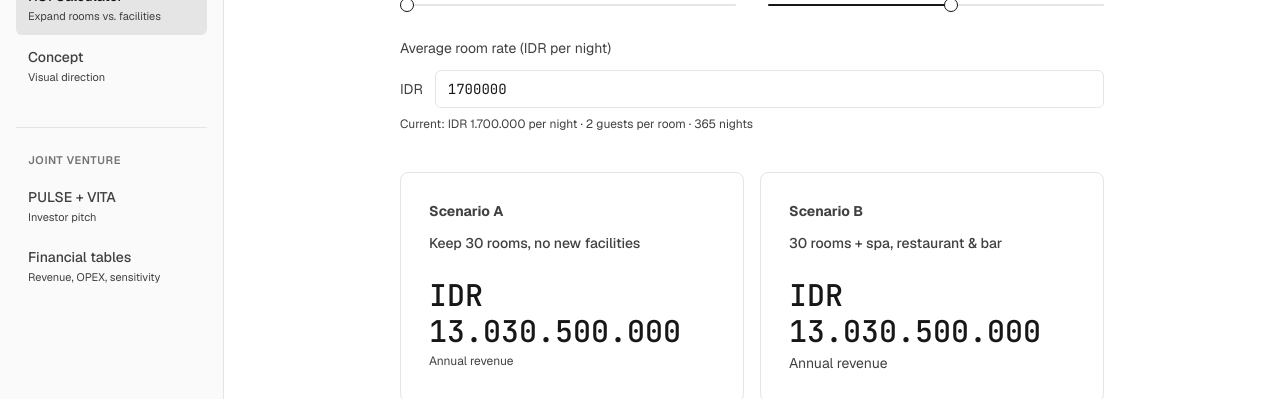
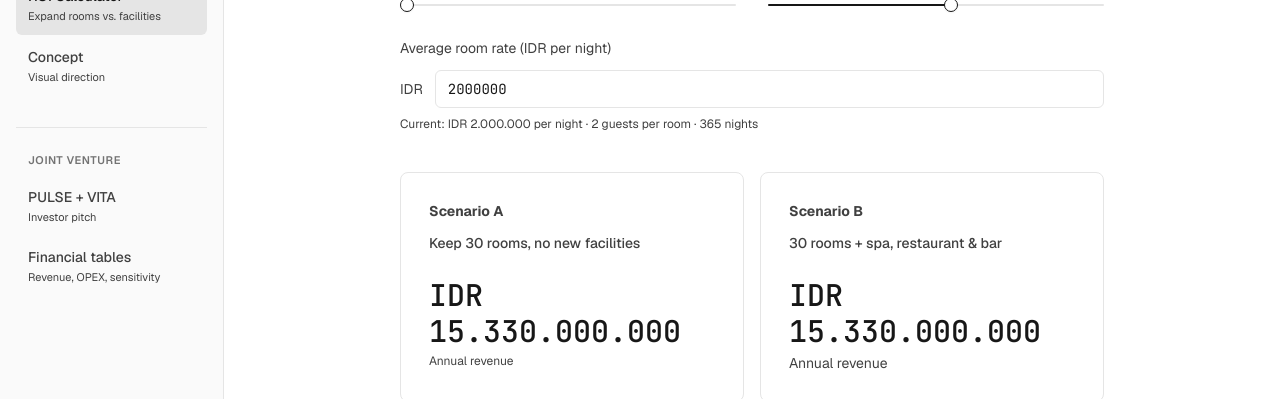
Before and after one commit to APandzic/ubud-project, a Next.js app: page /roi in a window 1280 px wide. Shown: the part 367-766 px from the top of the page. Built offline with nearby package versions, Linux system fonts and the light colour scheme.

Commit message:
word update

```diff
--- a/app/about/page.tsx
+++ b/app/about/page.tsx
@@ -2,7 +2,8 @@ const PHASES = [
 	{
 		number: "01",
 		title: "Development & Build",
-    description: "We take ownership of the full development process, ensuring the project is built correctly from both an operational and commercial perspective.",
+		description:
+			"We take ownership of the full development process, ensuring the project is built correctly from both an operational and commercial perspective.",
 		areas: [
 			{
 				label: "Concept & Strategy",
@@ -35,7 +36,7 @@ const PHASES = [
 					"Interior direction and guest experience",
 					"Room product design and pricing logic",
 					"OTA setup (Booking, Airbnb, etc.)",
-          "Systems setup, eporting, payments, operations",
+					"Systems setup, Reporting, payments, operations",
 				],
 			},
 		],
@@ -43,7 +44,8 @@ const PHASES = [
 	{
 		number: "02",
 		title: "Operational Setup",
-    description: "Before opening, we build the organization and structure needed to run the hotel efficiently with minimal owner involvement.",
+		description:
+			"Before opening, we build the organization and structure needed to run the hotel efficiently with minimal owner involvement.",
 		areas: [
 			{
 				label: "Scope",
@@ -61,7 +63,8 @@ const PHASES = [
 	{
 		number: "03",
 		title: "Ongoing Operations",
-    description: "We take a leading, high-level role in ensuring the hotel performs financially and operationally, esigned to minimize owner involvement while maintaining full control and transparency.",
+		description:
+			"We take a leading, high-level role in ensuring the hotel performs financially and operationally, esigned to minimize owner involvement while maintaining full control and transparency.",
 		areas: [
 			{
 				label: "Operational Leadership",
@@ -73,10 +76,7 @@ const PHASES = [
 			},
 			{
 				label: "Financial Oversight",
-        items: [
-          "Monthly reporting",
-          "Budget tracking and cost control",
-        ],
+				items: ["Monthly reporting", "Budget tracking and cost control"],
 			},
 			{
 				label: "Revenue Management",
@@ -98,7 +98,8 @@ const PHASES = [
 	{
 		number: "04",
 		title: "Value Optimization & Exit",
-    description: "If the goal is to sell or reposition the asset, we prepare the business accordingly to maximize valuation.",
+		description:
+			"If the goal is to sell or reposition the asset, we prepare the business accordingly to maximize valuation.",
 		optional: true,
 		areas: [
 			{
@@ -118,7 +119,6 @@ const PHASES = [
 export default function AboutPage() {
 	return (
 		<div className="max-w-3xl mx-auto px-4 py-8 md:px-8 md:py-12">
-
 			{/* Header */}
 			<div className="mb-12 pb-10 border-b border-neutral-200">
 				<p className="text-sm text-neutral-700 mb-4">Who we are</p>
@@ -126,11 +126,14 @@ export default function AboutPage() {
 					End-to-End Hotel Development & Management
 				</h1>
 				<p className="text-base text-neutral-700 leading-relaxed">
-          We support hotel projects from early-stage concept all the way through operation and eventual exit.
-          The goal is to create a well-structured, high-performing asset that can run efficiently and maximize long-term value.
+					We support hotel projects from early-stage concept all the way through
+					operation and eventual exit. The goal is to create a well-structured,
+					high-performing asset that can run efficiently and maximize long-term
+					value.
 				</p>
 				<p className="text-base text-neutral-700 leading-relaxed mt-3">
-          For your Ubud project (30, 34 rooms depending on final strategy), we can take a leading role across both development and operations.
+					For your Ubud project (30, 34 rooms depending on final strategy), we
+					can take a leading role across both development and operations.
 				</p>
 			</div>
 
@@ -139,23 +142,33 @@ export default function AboutPage() {
 				{PHASES.map((phase) => (
 					<section key={phase.number}>
 						<div className="flex items-baseline gap-4 mb-2">
-              <span className="font-mono text-xs text-neutral-700">{phase.number}</span>
+							<span className="font-mono text-xs text-neutral-700">
+								{phase.number}
+							</span>
 							<h2 className="text-2xl font-semibold text-neutral-900 tracking-tight">
 								{phase.title}
 							</h2>
 							{phase.optional && (
-                <span className="text-xs text-neutral-700 bg-neutral-100 border border-neutral-200 rounded px-2 py-0.5">Optional</span>
+								<span className="text-xs text-neutral-700 bg-neutral-100 border border-neutral-200 rounded px-2 py-0.5">
+									Optional
+								</span>
 							)}
 						</div>
-            <p className="text-sm text-neutral-700 leading-relaxed mb-6 ml-10">{phase.description}</p>
+						<p className="text-sm text-neutral-700 leading-relaxed mb-6 ml-10">
+							{phase.description}
+						</p>
 
 						<div className="ml-10 space-y-6">
 							{phase.areas.map((area) => (
 								<div key={area.label}>
-                  <p className="text-sm font-semibold text-neutral-900 mb-2">{area.label}</p>
+									<p className="text-sm font-semibold text-neutral-900 mb-2">
+										{area.label}
+									</p>
 									<ul className="space-y-1.5">
 										{area.items.map((item) => (
-                      <li key={item} className="text-sm text-neutral-700">{item}</li>
+											<li key={item} className="text-sm text-neutral-700">
+												{item}
+											</li>
 										))}
 									</ul>
 								</div>
@@ -178,11 +191,12 @@ export default function AboutPage() {
 						"Strong operational performance",
 						"A structured, sellable asset",
 					].map((item) => (
-            <p key={item} className="text-sm text-neutral-700">{item}</p>
+						<p key={item} className="text-sm text-neutral-700">
+							{item}
+						</p>
 					))}
 				</div>
 			</div>
-
 		</div>
 	);
 }
--- a/app/roi-context.tsx
+++ b/app/roi-context.tsx
@@ -11,17 +11,73 @@ export type Service = {
 	maxPrice: number;
 };
 
-export const INITIAL_ADR = 1_700_000;
+export const INITIAL_ADR = 2_000_000;
 
 export const INITIAL_SERVICES: Service[] = [
-  { key: "spa",        name: "Spa",           note: "Balinese massage 60, 90 min",        attach: 0, price: 450_000,   maxPrice: 2_500_000 },
-  { key: "restaurant", name: "Restaurant",    note: "Dinner per guest",                  attach: 0, price: 400_000,   maxPrice: 1_700_000 },
-  { key: "breakfast",  name: "Breakfast",     note: "À la carte breakfast upsell",       attach: 0, price: 250_000,   maxPrice: 700_000   },
-  { key: "bar",        name: "Bar",           note: "Drinks & poolside",                 attach: 0, price: 300_000,   maxPrice: 1_000_000 },
-  { key: "yoga",       name: "Yoga class",    note: "Guided session in the rice fields", attach: 0, price: 300_000,   maxPrice: 850_000   },
-  { key: "sauna",      name: "Guided sauna",  note: "Aufguss ritual with instructor",    attach: 0, price: 700_000,   maxPrice: 1_700_000 },
-  { key: "sound",      name: "Sound healing", note: "Gong & singing bowl ceremony",      attach: 0, price: 600_000,   maxPrice: 1_700_000 },
-  { key: "cooking",    name: "Cooking class", note: "Traditional Balinese cooking",      attach: 0, price: 800_000, maxPrice: 2_500_000 },
+	{
+		key: "spa",
+		name: "Spa",
+		note: "Balinese massage 60, 90 min",
+		attach: 0,
+		price: 450_000,
+		maxPrice: 2_500_000,
+	},
+	{
+		key: "restaurant",
+		name: "Restaurant",
+		note: "Dinner per guest",
+		attach: 0,
+		price: 400_000,
+		maxPrice: 1_700_000,
+	},
+	{
+		key: "breakfast",
+		name: "Breakfast",
+		note: "À la carte breakfast upsell",
+		attach: 0,
+		price: 250_000,
+		maxPrice: 700_000,
+	},
+	{
+		key: "bar",
+		name: "Bar",
+		note: "Drinks & poolside",
+		attach: 0,
+		price: 300_000,
+		maxPrice: 1_000_000,
+	},
+	{
+		key: "yoga",
+		name: "Yoga class",
+		note: "Guided session in the rice fields",
+		attach: 0,
+		price: 300_000,
+		maxPrice: 850_000,
+	},
+	{
+		key: "sauna",
+		name: "Guided sauna",
+		note: "Aufguss ritual with instructor",
+		attach: 0,
+		price: 700_000,
+		maxPrice: 1_700_000,
+	},
+	{
+		key: "sound",
+		name: "Sound healing",
+		note: "Gong & singing bowl ceremony",
+		attach: 0,
+		price: 600_000,
+		maxPrice: 1_700_000,
+	},
+	{
+		key: "cooking",
+		name: "Cooking class",
+		note: "Traditional Balinese cooking",
+		attach: 0,
+		price: 800_000,
+		maxPrice: 2_500_000,
+	},
 ];
 
 type RoiContextType = {
@@ -45,7 +101,9 @@ export function RoiProvider({ children }: { children: React.ReactNode }) {
 	const [services, setServices] = useState(INITIAL_SERVICES);
 
 	const updateService = (i: number, patch: Partial<Service>) => {
-    setServices((prev) => prev.map((s, idx) => (idx === i ? { ...s, ...patch } : s)));
+		setServices((prev) =>
+			prev.map((s, idx) => (idx === i ? { ...s, ...patch } : s)),
+		);
 	};
 
 	const reset = () => {
@@ -56,7 +114,19 @@ export function RoiProvider({ children }: { children: React.ReactNode }) {
 	};
 
 	return (
-    <RoiContext.Provider value={{ adr, setAdr, totalRooms, setTotalRooms, occupancy, setOccupancy, services, updateService, reset }}>
+		<RoiContext.Provider
+			value={{
+				adr,
+				setAdr,
+				totalRooms,
+				setTotalRooms,
+				occupancy,
+				setOccupancy,
+				services,
+				updateService,
+				reset,
+			}}
+		>
 			{children}
 		</RoiContext.Provider>
 	);
```
Lines whose indentation alone changed are shown as unchanged.
